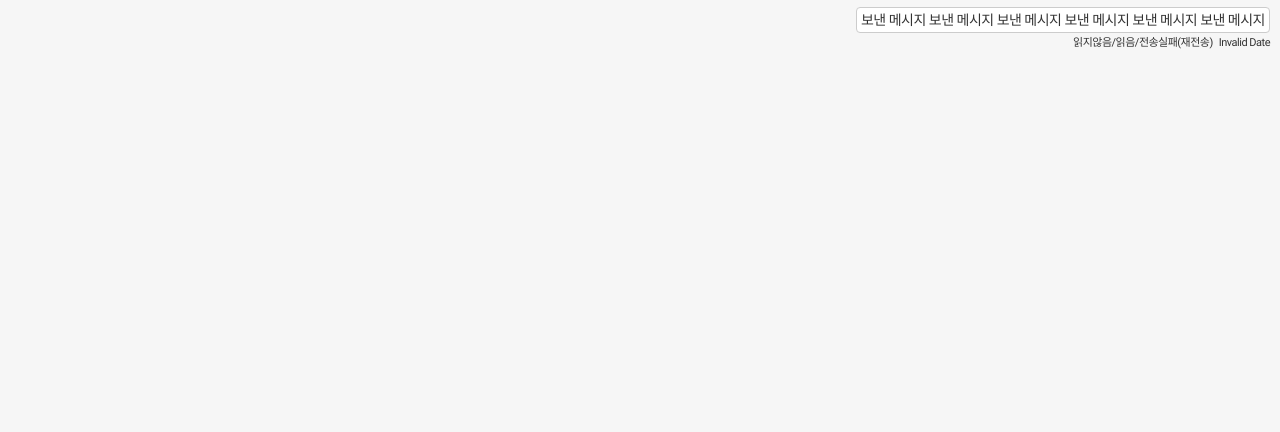
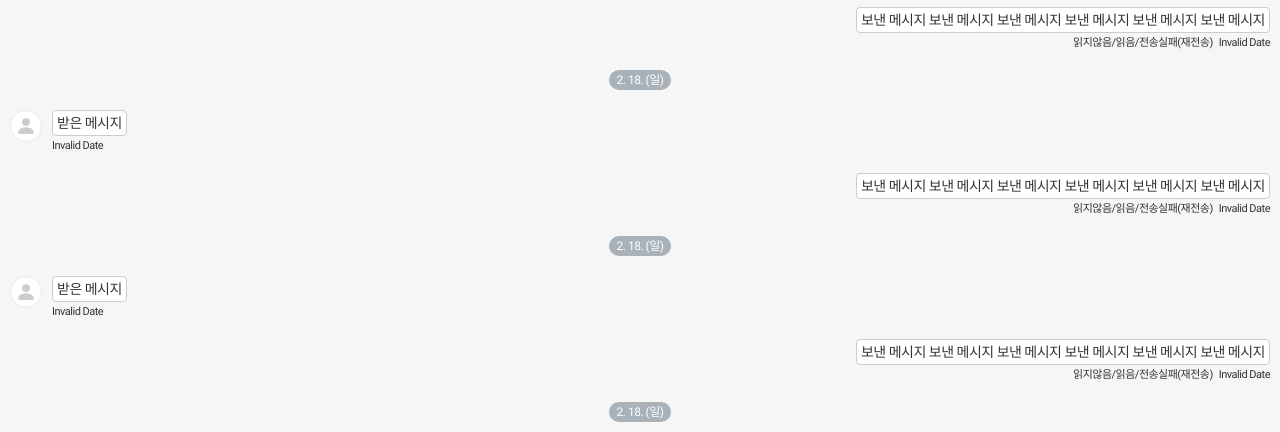
Before and after one commit to HyunsooZo/immilog-front, a Vue app: page /chat-view in a window 1280 px wide. Shown: the part 220-652 px from the top of the page. Built offline with nearby package versions, Linux system fonts and the light colour scheme; no server answers.

Commit message:
feat: chatview

```diff
--- a/src/components/ChatDetailView.vue
+++ b/src/components/ChatDetailView.vue
@@ -26,6 +26,126 @@
 					<!-- chat list -->
 					<div class="chat__content">
 						<ul class="chat__list">
+							<li class="item__notice">
+								<span class="text">2. 18. <em>(일)</em></span>
+							</li>
+							<li class="item" aria-label="받은 메시지" data-content-type="text">
+								<!-- 사용자 정보 -->
+								<div class="info__wrap">
+									<button type="button" class="item__pic" :class="{ 'pic--default': !post.userProfileUrl }">
+										<img v-if="post.userProfileUrl" :src="post.userProfileUrl" alt="" />
+									</button><!-- // 사용자 프로필 보기 -->
+								</div>
+								<div class="chat__message">
+									<div class="item__message">
+										<p class="text">
+											받은 메시지
+										</p>
+									</div>
+									<div class="item__fnc">
+										<p class="list__item past">
+											<i class="blind">받은시간</i>
+											<span class="item__count">{{ timeCalculation(post.createdAt) }}</span>
+										</p>
+									</div>
+								</div>
+							</li>
+							<li class="item _my" aria-label="보낸 메시지" data-content-type="text">
+								<div class="chat__message">
+									<div class="item__message">
+										<p class="text">
+											보낸 메시지 보낸 메시지 보낸 메시지 보낸 메시지 보낸 메시지 보낸 메시지
+										</p>
+									</div>
+									<div class="item__fnc">
+										<span class="list__item _read">읽지않음/읽음/전송실패(재전송)</span>
+										<p class="list__item past">
+											<i class="blind">보낸시간</i>
+											<span class="item__count">{{ timeCalculation(post.createdAt) }}</span>
+										</p>
+									</div>
+								</div>
+							</li>
+							<li class="item__notice">
+								<span class="text">2. 18. <em>(일)</em></span>
+							</li>
+							<li class="item" aria-label="받은 메시지" data-content-type="text">
+								<!-- 사용자 정보 -->
+								<div class="info__wrap">
+									<button type="button" class="item__pic" :class="{ 'pic--default': !post.userProfileUrl }">
+										<img v-if="post.userProfileUrl" :src="post.userProfileUrl" alt="" />
+									</button><!-- // 사용자 프로필 보기 -->
+								</div>
+								<div class="chat__message">
+									<div class="item__message">
+										<p class="text">
+											받은 메시지
+										</p>
+									</div>
+									<div class="item__fnc">
+										<p class="list__item past">
+											<i class="blind">받은시간</i>
+											<span class="item__count">{{ timeCalculation(post.createdAt) }}</span>
+										</p>
+									</div>
+								</div>
+							</li>
+							<li class="item _my" aria-label="보낸 메시지" data-content-type="text">
+								<div class="chat__message">
+									<div class="item__message">
+										<p class="text">
+											보낸 메시지 보낸 메시지 보낸 메시지 보낸 메시지 보낸 메시지 보낸 메시지
+										</p>
+									</div>
+									<div class="item__fnc">
+										<span class="list__item _read">읽지않음/읽음/전송실패(재전송)</span>
+										<p class="list__item past">
+											<i class="blind">보낸시간</i>
+											<span class="item__count">{{ timeCalculation(post.createdAt) }}</span>
+										</p>
+									</div>
+								</div>
+							</li>
+							<li class="item__notice">
+								<span class="text">2. 18. <em>(일)</em></span>
+							</li>
+							<li class="item" aria-label="받은 메시지" data-content-type="text">
+								<!-- 사용자 정보 -->
+								<div class="info__wrap">
+									<button type="button" class="item__pic" :class="{ 'pic--default': !post.userProfileUrl }">
+										<img v-if="post.userProfileUrl" :src="post.userProfileUrl" alt="" />
+									</button><!-- // 사용자 프로필 보기 -->
+								</div>
+								<div class="chat__message">
+									<div class="item__message">
+										<p class="text">
+											받은 메시지
+										</p>
+									</div>
+									<div class="item__fnc">
+										<p class="list__item past">
+											<i class="blind">받은시간</i>
+											<span class="item__count">{{ timeCalculation(post.createdAt) }}</span>
+										</p>
+									</div>
+								</div>
+							</li>
+							<li class="item _my" aria-label="보낸 메시지" data-content-type="text">
+								<div class="chat__message">
+									<div class="item__message">
+										<p class="text">
+											보낸 메시지 보낸 메시지 보낸 메시지 보낸 메시지 보낸 메시지 보낸 메시지
+										</p>
+									</div>
+									<div class="item__fnc">
+										<span class="list__item _read">읽지않음/읽음/전송실패(재전송)</span>
+										<p class="list__item past">
+											<i class="blind">보낸시간</i>
+											<span class="item__count">{{ timeCalculation(post.createdAt) }}</span>
+										</p>
+									</div>
+								</div>
+							</li>
 							<li class="item__notice">
 								<span class="text">2. 18. <em>(일)</em></span>
 							</li>
```
